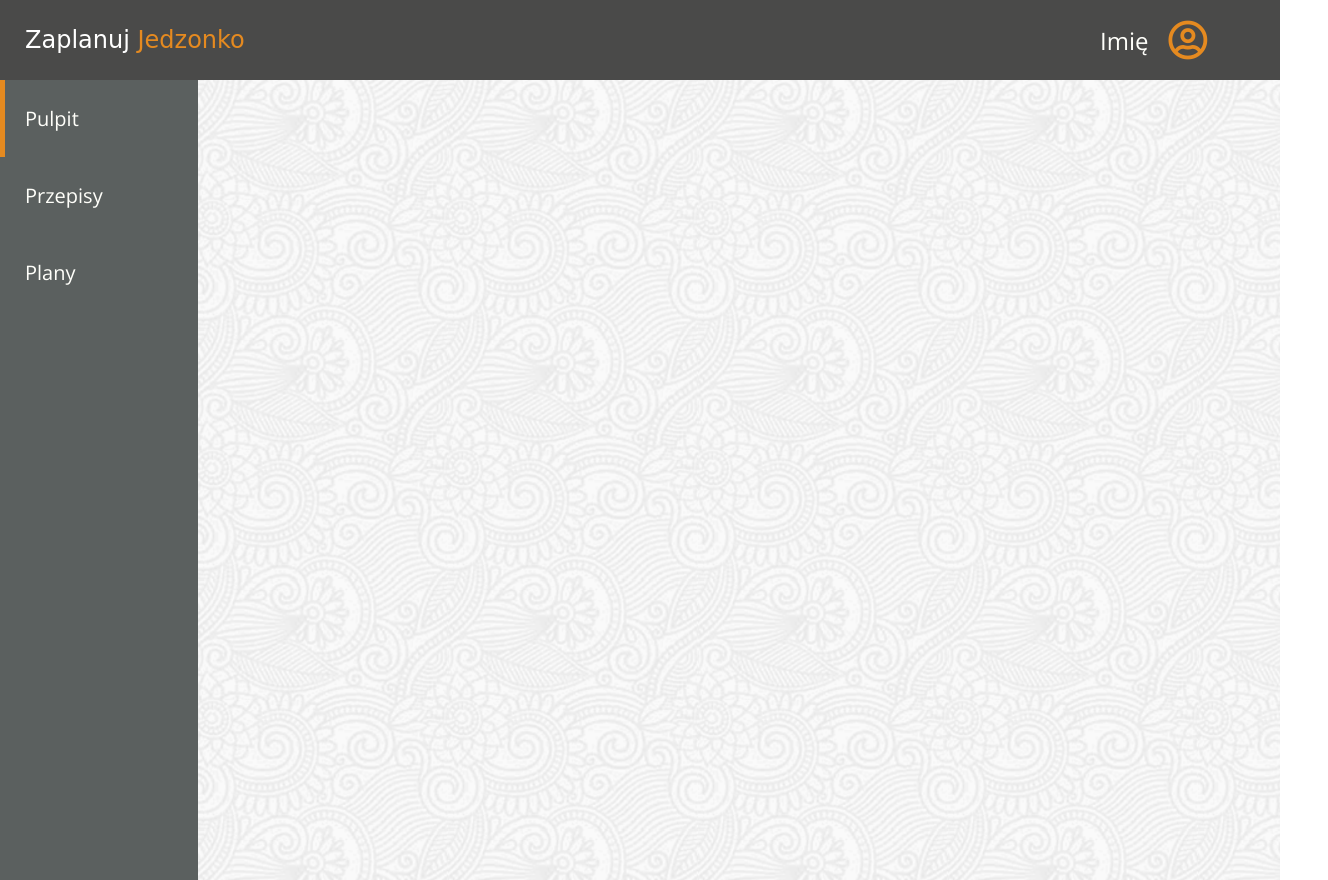
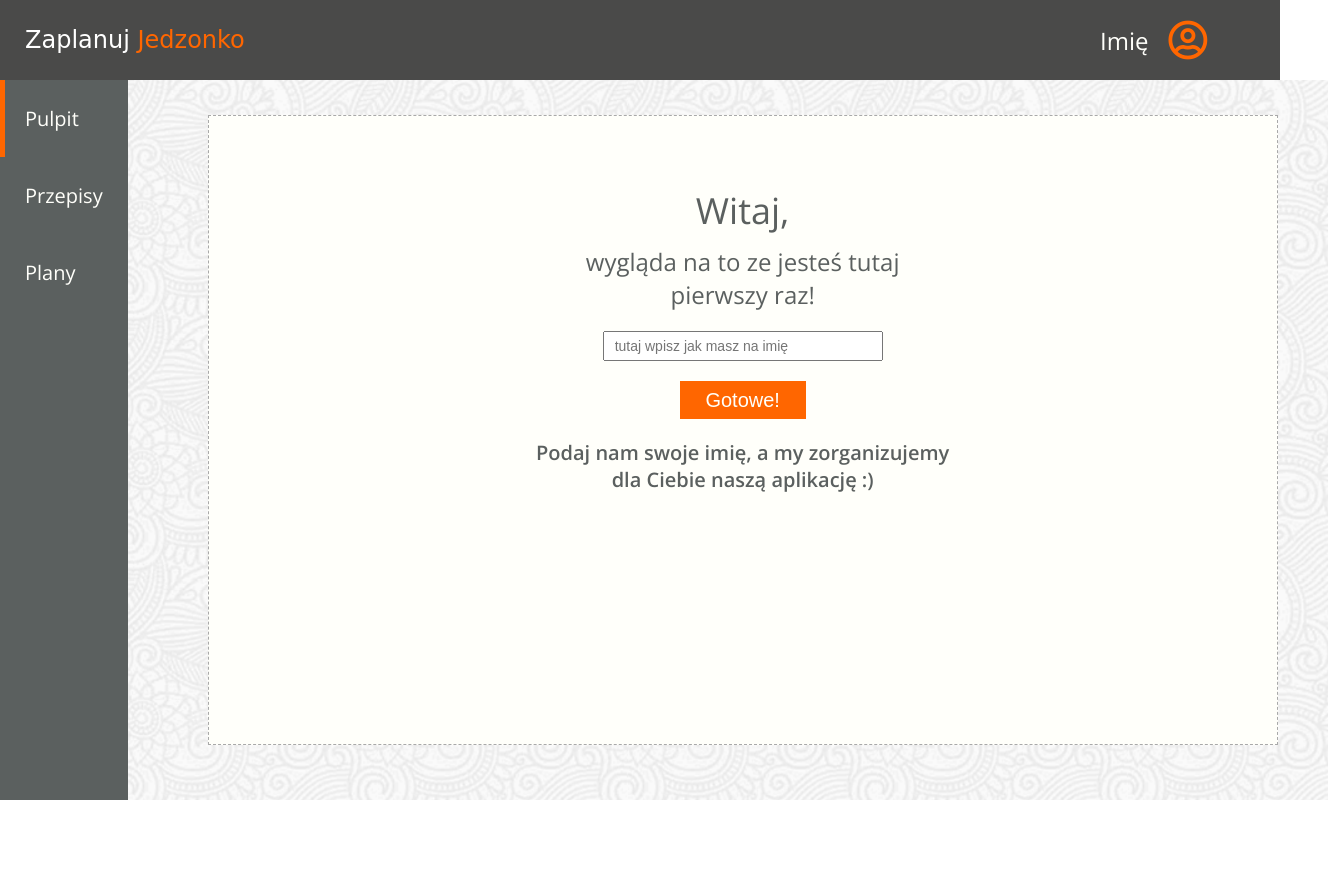
Before and after one commit to Victori3/ScrumLab_Zaplanuj_Jedzonko, a website: page development/app.html in a window 1280 px wide. Shown: the whole page, 1328 px wide, since content can reach past the window. After the commit the page ends 800 px from the top, so only its background shows below. Drawn offline with nearby package versions, Linux system fonts and the light colour scheme; files that its build step writes are made by us from their sources; a web font is replaced by a local one.

Commit message:
create message layout

```diff
--- a/development/app.html
+++ b/development/app.html
@@ -5,7 +5,7 @@
     <meta name="viewport" content="width=device-width, initial-scale=1.0" />
     <meta http-equiv="X-UA-Compatible" content="ie=edge" />
     <title>Zaplanuj Jedzonko</title>
-    <link href="https://fonts.googleapis.com/css?family=Open+Sans:400,600,700&amp;subset=latin-ext" rel="stylesheet">
+    <link href="https://fonts.googleapis.com/css?family=Open+Sans:300,400,600,700,800&amp;subset=latin-ext" rel="stylesheet">
     <link href="https://fonts.googleapis.com/css?family=Charmonman" rel="stylesheet">
     <link rel="stylesheet" href="https://use.fontawesome.com/releases/v5.8.2/css/all.css"
       integrity="sha384-oS3vJWv+0UjzBfQzYUhtDYW+Pj2yciDJxpsK1OYPAYjqT085Qq/1cq5FLXAZQ7Ay" crossorigin="anonymous">
@@ -13,7 +13,7 @@
   </head>
   <body>
     <header class="header">
-      <h1 class="logo"><span style="color:white;">Zaplanuj </span><span style="color:#E58A20">Jedzonko</span> </h1>
+      <h1 class="logo"><span style="color:white;">Zaplanuj </span><span style="color:#F60">Jedzonko</span> </h1>
       <div class="user-info">
         <p class="user_name">Imię</p>
         <i class="far fa-user-circle"></i>
@@ -31,7 +31,17 @@
           <a href="schedules.html">Plany</a>
         </div>
       </nav>
-      <div class="content"></div>
+      <div class="content">
+        <div class="message">
+          <h3 class="message_header">Witaj,</h3>
+          <p class="message_text">wygląda na to ze jesteś tutaj <br> pierwszy raz!</p>
+          <form class="message_form">
+              <input type="text" placeholder="tutaj wpisz jak masz na imię" class="form__input"> <br>
+              <button class="form__btn">Gotowe!</button>
+          </form>
+          <p class="message_tip">Podaj nam swoje imię, a my zorganizujemy <br> dla Ciebie naszą aplikację :)</p>
+        </div>
+      </div>
     </div>
     <script src="./js/app.js"></script>
   </body>
--- a/development/scss/app.scss
+++ b/development/scss/app.scss
@@ -32,7 +32,7 @@ body{
 
         }
         >.far{
-            color: #E58A20;
+            color: #F60;
             font-size: 40px;
         }
     }
@@ -45,7 +45,7 @@ body{
         font-weight: 400;
         width: 234px;
         background: #5B605F;
-        height: 100vh;
+        height: calc(100vh - 80px);
     }
     .nav_view{
         padding: 25px 25px;
@@ -60,10 +60,11 @@ body{
                     @extend .fas;
                     content: fa-content($fa-var-chevron-right);
                     position: absolute;
-                    left: 150px;
+                    left: 160px;
                     top: 50%;
                     transform: translateY(-50%);
-                    color: #E58A20;
+                    color: #F60;
+                    font-size: 18px;
                 }
             }
         }
@@ -72,13 +73,62 @@ body{
 
     //left border for current subpage
     .nav_home{
-        border-left: 5px solid #E58A20;
+        border-left: 5px solid #F60;
         padding-left: 20px;
     }
 
     >.content{
         background: url('../images/image.png');
-        width: 100vw;
-        height: 100vh;
+        width: calc(100vw - 80px);
+        height: calc(100vh - 80px);
     }
 }
+
+// Content //
+
+.content{
+    .message{
+        background: #FFFFFA;
+        border: 1px dashed darkgray;
+        margin: 35px 80px;
+        width: 1070px;
+        height: 630px;
+        text-align: center;
+        font-size: 24px;
+        color: #5B605F;
+        font-weight: 600;
+        .message_header{
+            margin-top: 70px;
+            font-size: 36px;
+        }
+        .message_text{
+            margin: 10px;
+        }
+        .message_form{
+
+            .form__input{
+                width: 280px;
+                height: 30px;
+                padding: 0 10px;
+                margin: 10px;
+                font-size: 1rem;
+            }
+            .form__btn{
+                font-size: 24px;
+                color: #FFFFFA;
+                background-color: #F60;
+                width: 126px;
+                height: 38px;
+                font-size: 20px;
+                padding: 6px 10px;
+                border: none;
+                margin: 10px;
+            }
+        }
+        .message_tip{
+            font-size: 20px;
+            margin: 10px;
+            font-weight: 600;
+        }
+    }
+}
```
